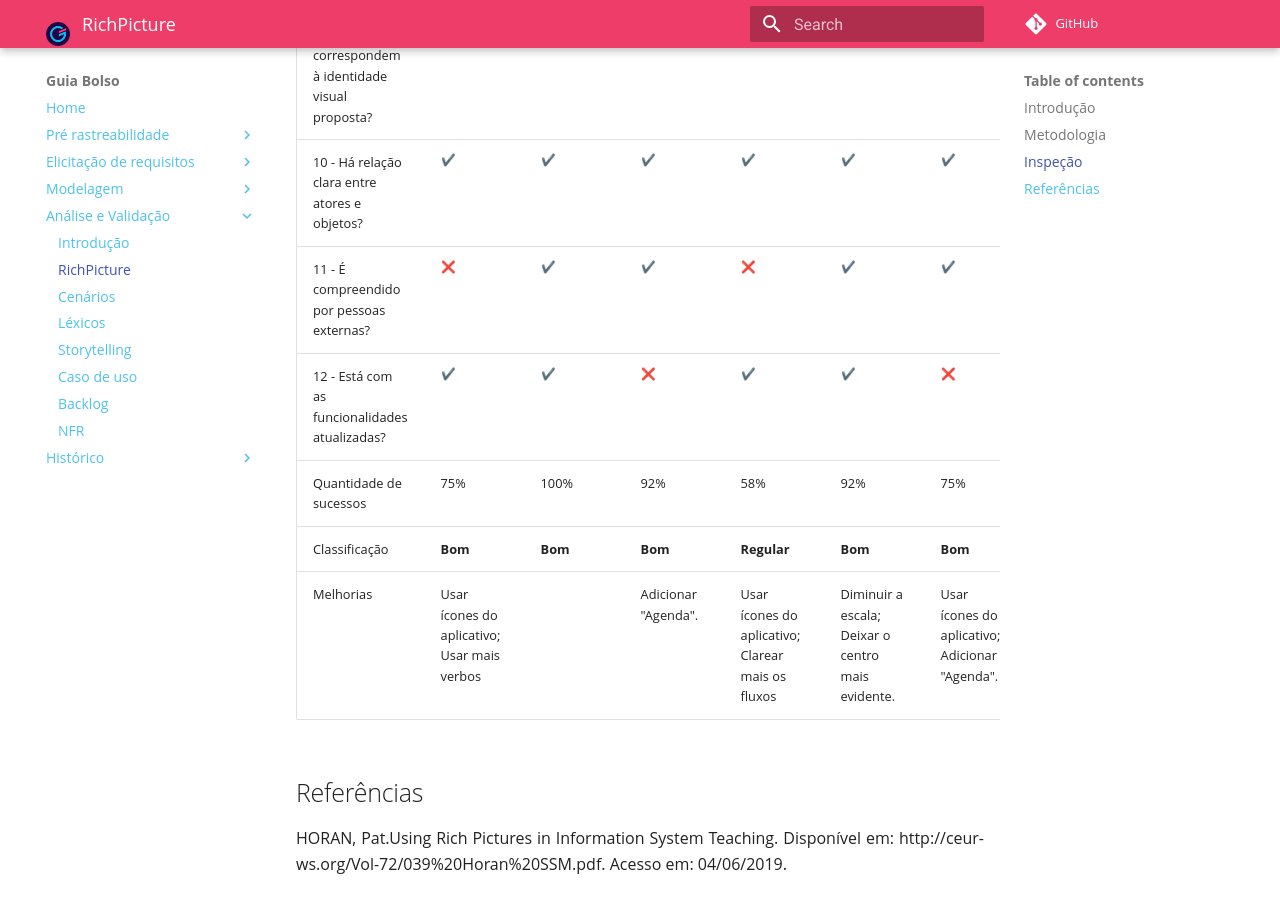
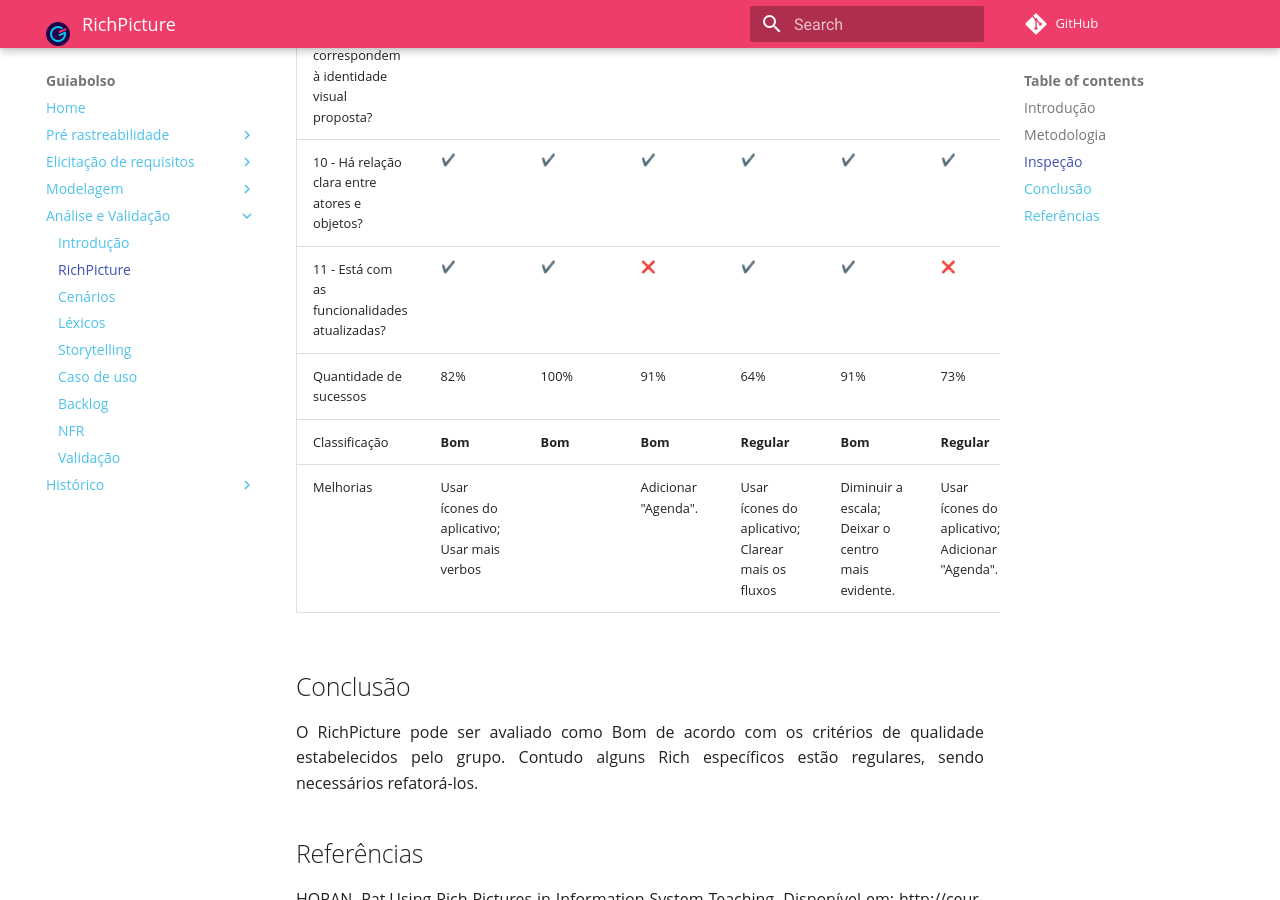
Before and after one commit to fga-disciplinas/2019.1-Guia-Bolso, an MkDocs documentation site: the page built from docs/analise/analise_rich_picture.md, in a window 1280 px wide and 900 px high, scrolled down 1368 px. Built offline with MkDocs 1.6.1 and Material for MkDocs 9.7.7, drawn with Linux system fonts in a browser that asks for light colours; emoji names are drawn with the system emoji font; comment, search, counter and statistics services are not loaded; old or Windows-style settings are respelled for this version of MkDocs.

Commit message:
Adicionando validação e algumas correções

```diff
--- a/docs/analise/analise_rich_picture.md
+++ b/docs/analise/analise_rich_picture.md
@@ -22,12 +22,14 @@
 |8 - Possui versionamento?|:heavy_check_mark: |:heavy_check_mark: |:heavy_check_mark: |:heavy_check_mark: | :heavy_check_mark: |:heavy_check_mark: |:heavy_check_mark: |:heavy_check_mark: | :heavy_check_mark: |
 |9 - Os ícones correspondem à identidade visual proposta?|:x:|:heavy_check_mark: |:heavy_check_mark: |:x:|:heavy_check_mark: |:x:|:x:|:heavy_check_mark: | :x: |
 |10 - Há relação clara entre atores e objetos?|:heavy_check_mark: |:heavy_check_mark: |:heavy_check_mark: |:heavy_check_mark: | :heavy_check_mark: |:heavy_check_mark: |:heavy_check_mark: | :heavy_check_mark: |:x:|
-|11 - É compreendido por pessoas externas?|:x:|:heavy_check_mark: |:heavy_check_mark: |:x:|:heavy_check_mark: | :heavy_check_mark: |:heavy_check_mark: |:heavy_check_mark:|:x:
-|12 - Está com as funcionalidades atualizadas?|:heavy_check_mark: |:heavy_check_mark: |:x:|:heavy_check_mark: | :heavy_check_mark: |:x:|:heavy_check_mark: |  :heavy_check_mark:|:heavy_check_mark:|
-| Quantidade de sucessos|75%|100%|92%|58%|92%|75%|67% | 92% |58% |
-| Classificação |**Bom**| **Bom**|**Bom**|**Regular**|**Bom**|**Bom**| **Regular**|**Bom** | **Regular**  |
+|11 - Está com as funcionalidades atualizadas?|:heavy_check_mark: |:heavy_check_mark: |:x:|:heavy_check_mark: | :heavy_check_mark: |:x:|:heavy_check_mark: |  :heavy_check_mark:|:heavy_check_mark:|
+| Quantidade de sucessos|82%|100%|91%|64%|91%|73%|64%|91%|64% |
+| Classificação |**Bom**| **Bom**|**Bom**|**Regular**|**Bom**|**Regular**| **Regular**|**Bom** | **Regular**  |
 | Melhorias |Usar ícones do aplicativo; Usar mais verbos| |Adicionar "Agenda". |Usar ícones do aplicativo;<br> Clarear mais os fluxos|Diminuir a escala; Deixar o centro mais evidente.|Usar ícones do aplicativo;<br> Adicionar "Agenda".|Usar ícones do aplicativo;<br> Clarear mais os fluxos | Rever ações dos atores |Usar ícones do aplicativo; <br> Clarear mais os fluxos.|
 
+## Conclusão
+
+O RichPicture pode ser avaliado como Bom de acordo com os critérios de qualidade estabelecidos pelo grupo. Contudo alguns Rich específicos estão regulares, sendo necessários refatorá-los.
 
 ## Referências
 HORAN, Pat.Using Rich Pictures in Information System Teaching. Disponível em: http://ceur-ws.org/Vol-72/039%20Horan%20SSM.pdf. Acesso em: 04/06/2019.
--- a/mkdocs.yml
+++ b/mkdocs.yml
@@ -1,6 +1,6 @@
 
 
-site_name: Guia Bolso
+site_name: Guiabolso
 site_description: Repositório da disciplina de Requisitos 2019.1
 repo_url: https://github.com/rafaelmakaha/2019.1-Guia-Bolso
 site_dir: site
@@ -49,6 +49,7 @@
     - Caso de uso: 'analise/analise_casos_de_uso.md'
     - Backlog: 'analise/analise_backlog.md'
     - NFR: 'analise/analise_nfr.md'
+    - Validação: 'analise/validacao.md'
   - Histórico:
     - Introspecção-v1: 'historico/introspeccao-v1.md'
 markdown_extensions:
```
Also changed, not shown: docs/analise/validacao.md (added, +54 -0 lines), docs/index.md (+1 -1 lines).
